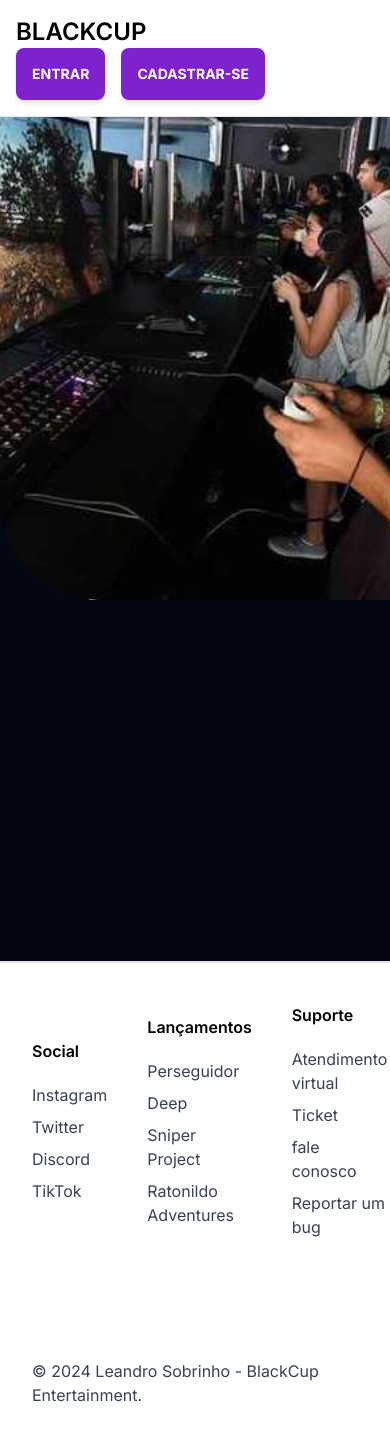
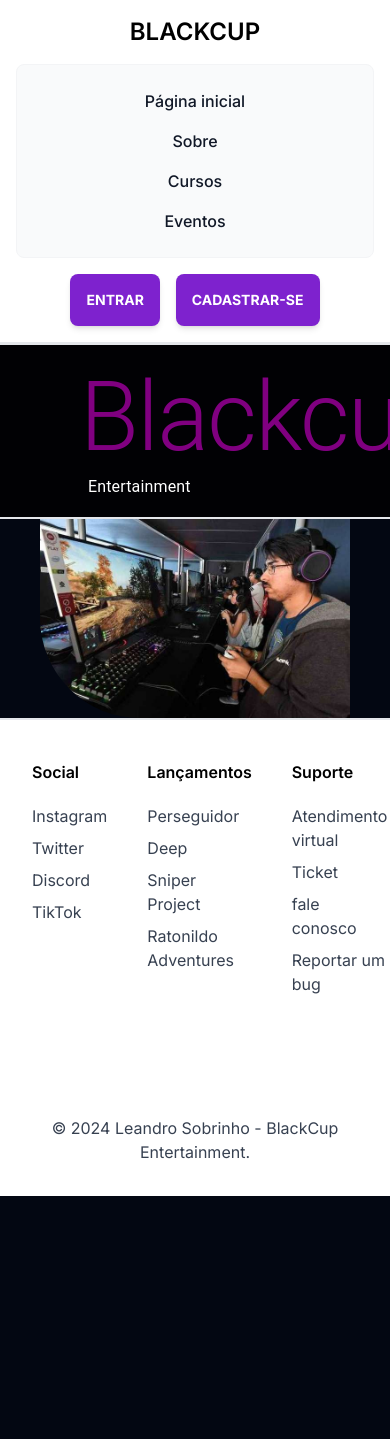
Before and after one commit to leandroauzier/blackcup-site, a Next.js app: page / in a window 390 px wide. Shown: the top 1439 px of the page. After the commit the page ends 1196 px from the top, so only its background shows below. Built offline with nearby package versions, Linux system fonts and the light colour scheme.

Commit message:
Melhorando a responsividade padrão

```diff
--- a/src/app/auth/signin/page.tsx
+++ b/src/app/auth/signin/page.tsx
@@ -11,12 +11,12 @@ export default function Signin({ }: SigninProps) {
     <>
     <Navbar />
       <div className="flex justify-center dark:bg-slate-950">
-        <div className="border dark:bg-slate-800 border-gray-300 p-10 mt-8 w-2/6 rounded-lg">
+        <div className="border dark:bg-slate-800 border-gray-300 p-10 m-8 w-[600px] rounded-lg">
           <div className="justify-center text-center">
             <Typography
               variant="h2"
               color="blue"
-              className="dark:text-white"
+              className="dark:text-white sm:text-4xl text-2xl"
             >
               Faça login na sua conta BlackCup
             </Typography>
--- a/src/app/auth/signup/page.tsx
+++ b/src/app/auth/signup/page.tsx
@@ -10,12 +10,12 @@ export default function SignUp() {
     <>
       <Navbar />
       <div className="flex justify-center bg-gray-950">
-        <div className="border bg-gray-800 border-gray-300 p-10 mt-8 w-2/6 rounded-lg">
+        <div className="border bg-gray-800 border-gray-300 p-10 m-8 w-[600px] rounded-lg">
           <div className="justify-center text-center">
             <Typography
               variant="h2"
               color="blue"
-              className="dark:text-yellow-600"
+              className="dark:text-yellow-600 text-2xl sm:text-4xl"
             >
               Crie sua conta Blackcup
             </Typography>
--- a/src/app/page.tsx
+++ b/src/app/page.tsx
@@ -8,12 +8,12 @@ export default function Home() {
   return (
     <>
       <Navbar />
-      <div className="flex flex-col justify-center text-white dark:bg-gray-950 h-screen">
-        <div className="pl-20">
+      <div className="flex flex-col justify-center text-white dark:bg-gray-950 md:h-screen">
+        <div className="pl-20 relative z-10 bg-black bg-opacity-80 border-y-2 py-4">
           <Typography
             variant="h1"
             color="purple"
-            className="text-8xl text-start"
+            className="md:text-8xl text-6xl text-start"
             fontFamily="Roboto"
           >
             Blackcup
@@ -21,23 +21,20 @@ export default function Home() {
           <Typography
             variant="subtitle1"
             color="white"
-            className="text-4xl pl-2 justify-start text-left"
+            className="md:text-4xl text-2xl pl-2 justify-start text-left"
             fontFamily="Roboto"
           >
             Entertainment
           </Typography>
         </div>
-
       </div>
       <div className="items-center justify-between px-10">
         <Image
           src="/images/empresa-games.jpg"
           alt="Escola"
-          width={600}
-          height={600}
-          className="absolute inset-0 ml-auto w-[600px] h-[600px] rounded-bl-[100px] object-cover object-center"
-        />
-        <div />
+          width={1000}
+          height={1000}
+          className="md:absolute inset-0 ml-auto md:w-[600px] md:h-[600px] rounded-bl-[100px] object-cover object-center" />
       </div>
       <Footer />
     </>
--- a/src/app/sobre/page.tsx
+++ b/src/app/sobre/page.tsx
@@ -81,11 +81,11 @@ export default function Sobre({ }: SobreProps) {
 
     const content = (
         <section className="px-8 pt-6 dark:bg-black">
-            <div className="container mx-auto w-2/3 text-justify">
+            <div className="container mx-auto text-justify">
                 <Typography
                     variant="h2"
                     color="blueviolet"
-                    className="my-4"
+                    className="my-4 text-4xl sm:text-6xl"
                 >
                     O que é a Blackcup?
                 </Typography>
@@ -100,7 +100,7 @@ export default function Sobre({ }: SobreProps) {
                 <Typography
                     variant="h2"
                     color="blueviolet"
-                    className="my-4"
+                    className="my-4 text-4xl sm:text-6xl"
                 >
                     Quem são os fundadores?
                 </Typography>
--- a/src/components/Card/eventCard.tsx
+++ b/src/components/Card/eventCard.tsx
@@ -8,7 +8,7 @@ export default function EventCard({}: EventCardProps) {
   return (
     <Card className="border dark:bg-gray-800 h-auto w-64 rounded-lg">
       <CardHeader className="h-40 flex items-center justify-center">
-        <Image alt="Evento Unity" src={"/images/Hero_Unity.jpg"} className="h-full w-full object-cover scale-[1.0.5]" width={200} height={200} />
+        <Image alt="Evento Unity" src={"/images/Hero_Unity.jpg"} priority className="h-full w-full object-cover scale-[1.0.5]" width={200} height={200} />
       </CardHeader>
       <CardBody className="p-4 h-auto overflow-hidden line-clamp-3">
         <Typography variant="h3" className="text-purple-500 flex pb-4">
--- a/src/components/dropdowns/Accountdropdown.tsx
+++ b/src/components/dropdowns/Accountdropdown.tsx
@@ -60,14 +60,14 @@ export default function Accountdropdown({ currentUser }: AccountdropdownProps) {
       <>
         <div>
           <Link href={constRoutes.login} target="_self">
-          <Button className="text-white font-bold bg-purple-700 p-4 text-sm" variant="filled">
+          <Button className="text-white font-bold bg-purple-700 hover:bg-purple-950 p-4 text-sm" variant="filled">
               Entrar
             </Button>
           </Link>
         </div>
         <div>
           <Link href={constRoutes.cadastro} target="_self">
-            <Button className="text-white font-bold bg-purple-700 p-4 text-sm" variant="filled">
+            <Button className="text-white font-bold bg-purple-700 p-4 hover:bg-purple-950 text-sm" variant="filled">
               Cadastrar-se
             </Button>
           </Link>
--- a/src/components/layout/footer.tsx
+++ b/src/components/layout/footer.tsx
@@ -1,5 +1,6 @@
 'use client'
 import { Typography } from "@material-tailwind/react";
+import Link from "next/link";
 
 const LINKS = [
   {
@@ -27,7 +28,7 @@ export function Footer() {
     <footer className="px-8 pt-10 pb-8 shadow-md border-t-2 bg-white dark:bg-black">
       <div className="container max-w-6xl flex flex-col mx-auto">
         <div className="grid grid-cols-1 lg:grid-cols-1 !w-full ">
-          <div className="flex col-span-2 items-center gap-10 mb-10 lg:mb-0 md:gap-36">
+          <div className="flex col-span-2 gap-10 mb-10 lg:mb-0 md:gap-36">
             {LINKS.map(({ title, items }) => (
               <ul key={title}>
                 <Typography
@@ -57,19 +58,13 @@ export function Footer() {
         </div>
         <Typography
           color="blue-gray"
-          className="md:text-center mt-16 font-normal !text-gray-700 dark:!text-white"
-
-
-        >
+          className="md:text-center mt-16 font-normal text-center !text-gray-700 dark:!text-white">
           &copy; {CURRENT_YEAR} {" "}
-          <a href="/" target="_blank">
+          <Link href="/" target="_blank">
             Leandro Sobrinho
-          </a>{" "}
+          </Link>{" "}
           -{" "}
-          <a href="#" target="_blank">
-            BlackCup Entertainment
-          </a>
-          .
+          BlackCup Entertainment.
         </Typography>
       </div>
     </footer>
--- a/src/components/layout/navbar.tsx
+++ b/src/components/layout/navbar.tsx
@@ -2,6 +2,7 @@ import { constRoutes } from "@/lib/routes/routes"
 import Accountdropdown from "../dropdowns/Accountdropdown";
 import { CurrentUserContext } from "@/lib/client/current-user-context";
 import React from "react";
+import Link from "next/link";
 
 export default function Navbar() {
   const { currentUser } = React.useContext(CurrentUserContext);
@@ -9,59 +10,53 @@ export default function Navbar() {
 
     <nav
       className="bg-white relative z-20 dark:bg-slate-800 w-full top-0 start-0 border-b border-gray-200 dark:border-slate-600">
-      <div className="max-w-screen-xl flex flex-wrap items-center justify-between mx-auto p-4">
-        <a
+      <div className="max-w-screen-xl md:flex md:flex-wrap sm:grid sm:grid-cols-1 items-center justify-between mx-auto p-4">
+        <Link
           href={constRoutes.home}
-          className="flex items-center space-x-3 rtl:space-x-reverse"
+          className="flex justify-center items-center space-x-3 rtl:space-x-reverse"
         >
-          <span className="self-center text-2xl font-semibold whitespace-nowrap uppercase dark:text-white"
-          >
+          <span className="self-center text-2xl font-semibold whitespace-nowrap uppercase dark:text-white">
             Blackcup
           </span>
-        </a>
-        <div
-          className="items-center justify-between hidden w-full md:flex md:w-auto"
-          id="navbar-sticky"
-        >
-          <ul
-            className="flex flex-col p-4 md:p-0 mt-4 font-medium border border-gray-100 rounded-lg bg-gray-50 md:space-x-8 rtl:space-x-reverse md:flex-row md:mt-0 md:border-0 md:bg-white dark:bg-slate-800 dark:border-gray-700"
-          >
+        </Link>
+        <div className="items-center md:justify-between w-full md:flex md:w-auto" id="navbar-sticky">
+          <ul className="md:flex md:flex-row sm:grid sm:grid-cols-1 text-center p-4 md:p-0 mt-4 font-medium border border-gray-100 rounded-lg bg-gray-50 md:space-x-8 rtl:space-x-reverse md:mt-0 md:border-0 md:bg-white dark:bg-slate-800 dark:border-gray-700">
             <li>
-              <a
+              <Link
                 href={constRoutes.home}
-                className="block py-2 px-3 text-white bg-blue-700 rounded md:bg-transparent md:text-blue-700 md:p-0 md:dark:text-purple-500"
+                className="block py-2 px-3 text-gray-900 rounded hover:bg-gray-100 md:hover:bg-transparent md:hover:text-blue-700 md:p-0 md:dark:hover:text-purple-500 dark:text-white dark:hover:bg-gray-700 dark:hover:text-white md:dark:hover:bg-transparent dark:border-gray-700"
                 aria-current="page"
               >
                 Página inicial
-              </a>
+              </Link>
             </li>
             <li>
-              <a
+              <Link
                 href={constRoutes.sobre}
                 className="block py-2 px-3 text-gray-900 rounded hover:bg-gray-100 md:hover:bg-transparent md:hover:text-blue-700 md:p-0 md:dark:hover:text-purple-500 dark:text-white dark:hover:bg-gray-700 dark:hover:text-white md:dark:hover:bg-transparent dark:border-gray-700"
               >
                 Sobre
-              </a>
+              </Link>
             </li>
             <li>
-              <a
+              <Link
                 href={constRoutes.cursos}
                 className="block py-2 px-3 text-gray-900 rounded hover:bg-gray-100 md:hover:bg-transparent md:hover:text-blue-700 md:p-0 md:dark:hover:text-purple-500 dark:text-white dark:hover:bg-gray-700 dark:hover:text-white md:dark:hover:bg-transparent dark:border-gray-700"
               >
                 Cursos
-              </a>
+              </Link>
             </li>
             <li>
-              <a
+              <Link
                 href={constRoutes.eventos}
                 className="block py-2 px-3 text-gray-900 rounded hover:bg-gray-100 md:hover:bg-transparent md:hover:text-blue-700 md:p-0 md:dark:hover:text-purple-500 dark:text-white dark:hover:bg-gray-700 dark:hover:text-white md:dark:hover:bg-transparent dark:border-gray-700"
               >
                 Eventos
-              </a>
+              </Link>
             </li>
           </ul>
         </div>
-        <div className="items-center justify-center gap-4 flex lg:col-span-2">
+        <div className="items-center pt-4 md:pt-0 justify-center gap-4 flex lg:col-span-2">
           {currentUser && <Accountdropdown currentUser={currentUser} />}
         </div>
       </div>
--- a/src/components/tabs.tsx
+++ b/src/components/tabs.tsx
@@ -18,7 +18,7 @@ export default function Tabs({ className, opcao1, opcao2, opcao3, activeTab, onT
     return (
         <>
             <div className={className}>
-                <ul className="hidden text-sm font-medium text-center text-gray-500 rounded-lg shadow sm:flex dark:divide-gray-700 dark:text-gray-400">
+                <ul className="text-sm font-medium text-center text-gray-500 rounded-lg shadow sm:flex dark:divide-gray-700 dark:text-gray-400">
                     <li className="w-full focus-within:z-10">
                         {/* <a href="" */}
                         <Button
```
Also changed, not shown: src/app/eventos/page.tsx (+6 -2 lines), src/components/sobre/socioCard.tsx (+8 -7 lines).
